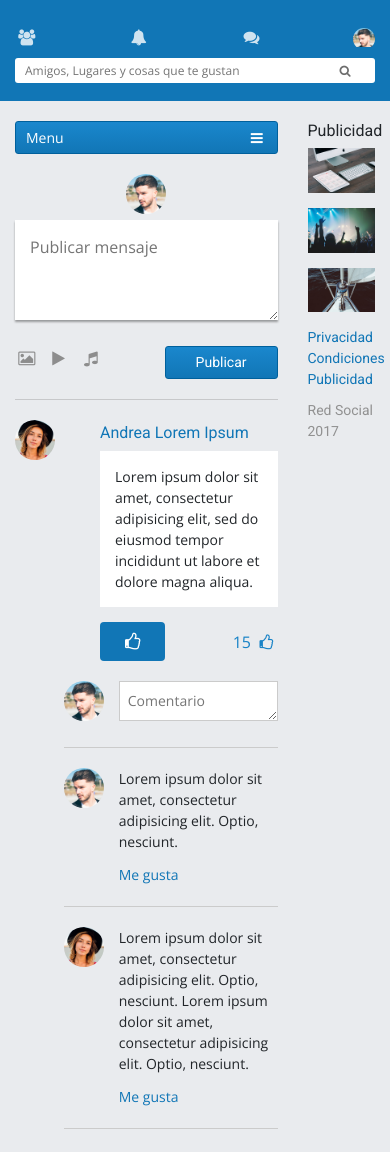
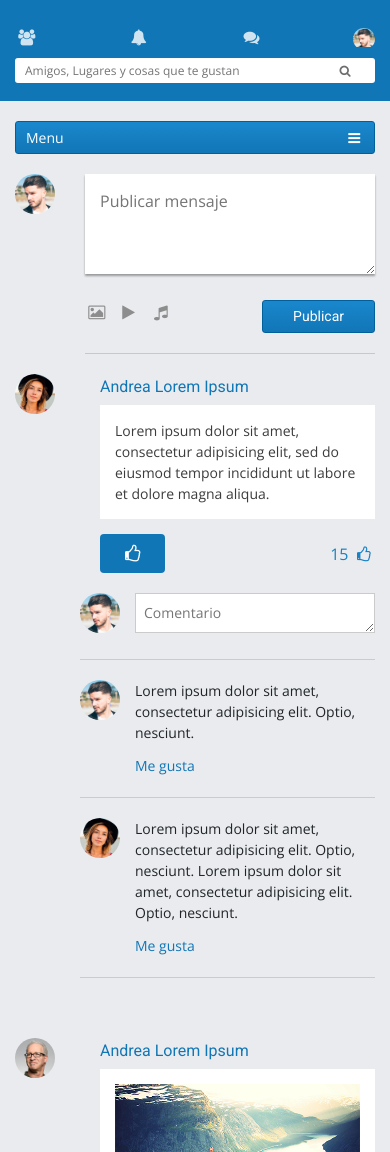
Before and after one commit to alvag/Bootstrap4, a plain HTML site: page practicas/red_social/index.html in a window 390 px wide. Shown: the top 1152 px of the page. Drawn offline with nearby package versions, Linux system fonts and the light colour scheme.

Commit message:
barra lateral derecha

```diff
--- a/practicas/red_social/css/estilos.css
+++ b/practicas/red_social/css/estilos.css
@@ -170,7 +170,7 @@ main .contenido-principal .publicar form .contenedor-botones a {
 }
 
 main .contenido-principal .publicar form .contenedor-botones a:hover {
-    color: #3d3c3c;
+    color: #3d3d3d;
 }
 
 main .contenido-principal .publicar form button {
@@ -222,7 +222,7 @@ main .publicacion .nombre {
 
 main .publicacion .texto {
     background: #fff;
-    color: 3d3c3c;
+    color: #3d3c3c;
     font-size: 14px;
     padding: 15px;
     margin-bottom: 15px;
@@ -312,10 +312,6 @@ main .barra-lateral-derecha h3 {
     font-size: 16px;
     font-family: 'Roboto', sans-serif;
     text-align: center;
-}
-
-main .barra-lateral-derecha .ads {
-    /*margin-bottom: 20px;*/
 }
 
 main .barra-lateral-derecha .ads a {
--- a/practicas/red_social/index.html
+++ b/practicas/red_social/index.html
@@ -87,7 +87,7 @@
                     <div class="publicar">
                         <div class="row">
                             <div class="col">
-                                <a href="" class="btn-menu hidden-md-up d-flex justify-content-between" id="btn-menu">
+                                <a href="" class="btn-menu d-md-none d-flex justify-content-between" id="btn-menu">
                                     <span>Menu</span>
                                     <i class="icon-menu"></i>
                                 </a>
@@ -239,7 +239,7 @@
                     </div>
                 </div>
 
-                <div class="col-3 barra-lateral-derecha hidden-md-down">
+                <div class="col-3 barra-lateral-derecha d-none d-lg-block">
                     <h3>Publicidad</h3>
                     <div class="ads">
                         <a href="">
```
